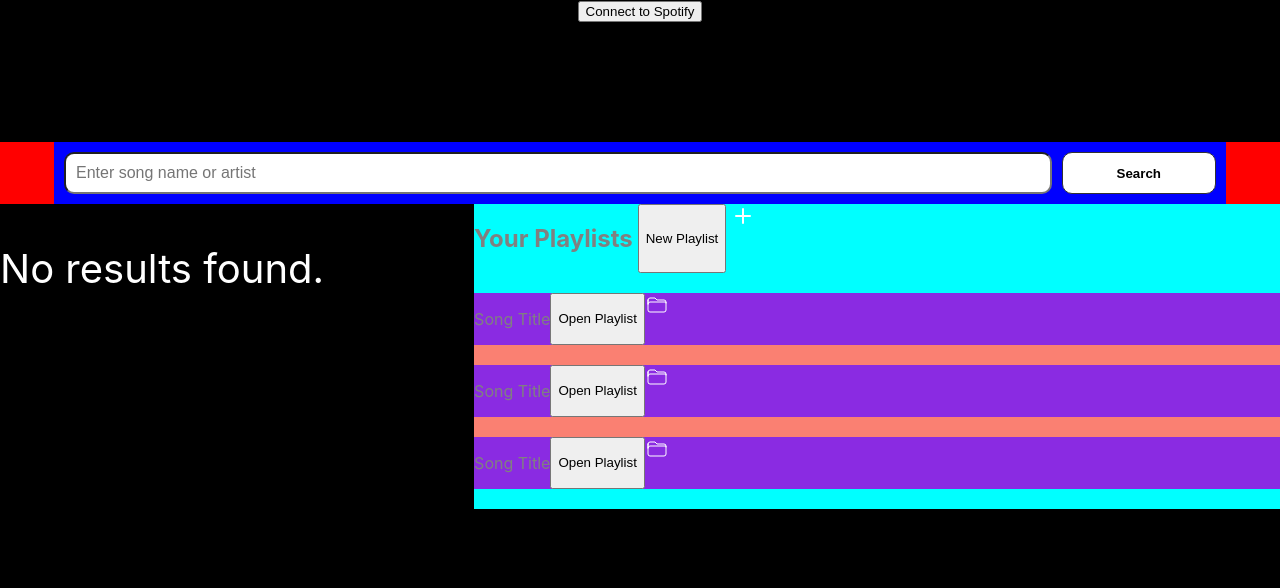
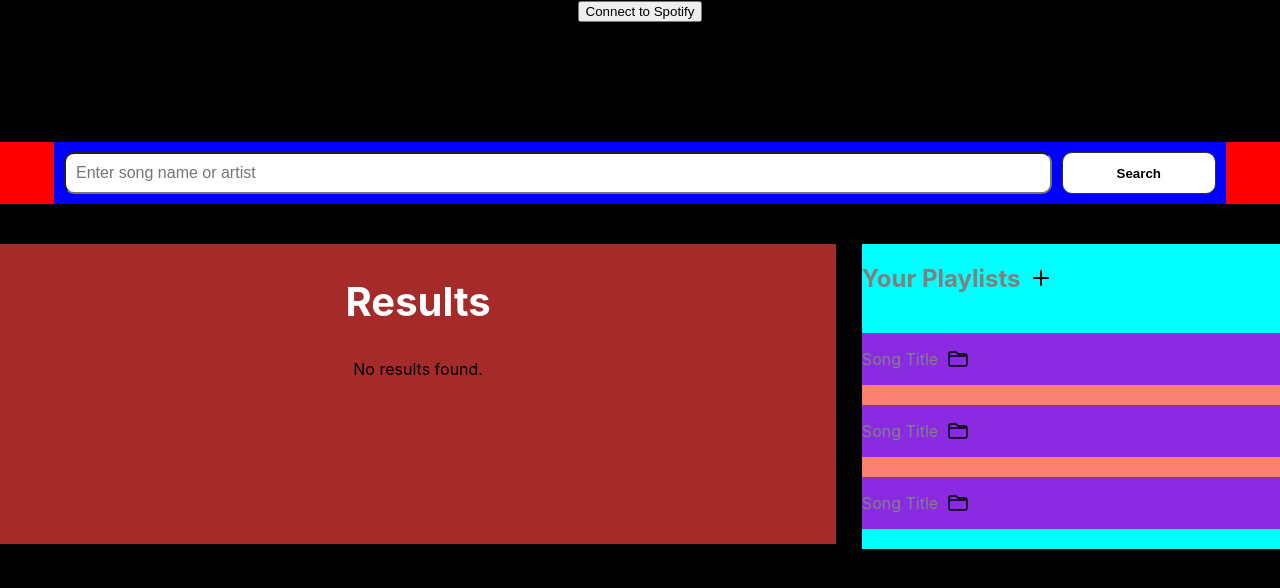
Before and after one commit to fivefootwan/playlistapp_practice, a React (Create React App) app: page / in a window 1280 px wide. Shown: the top 588 px of the page. Built offline with nearby package versions, Linux system fonts and the light colour scheme.

Commit message:
Finished the frame and layout of Playlist

```diff
--- a/src/App.css
+++ b/src/App.css
@@ -27,7 +27,7 @@
   display: flex;
   justify-content: space-between;
   align-items: flex-start;
-  gap: 150px; /* space between columns */
+  gap: 2%; /* space between columns */
 }
 .App-link {
   color: #61dafb;
--- a/src/assets/Icons.js
+++ b/src/assets/Icons.js
@@ -13,7 +13,7 @@ export function PlusIcon({ onClick }) {
       >
         <path
           d="M12 5v14M5 12h14"
-          stroke="white"
+          stroke="black"
           strokeWidth="2"
           strokeLinecap="round"
           strokeLinejoin="round"
@@ -22,7 +22,7 @@ export function PlusIcon({ onClick }) {
     );
   }
 
-export function OpenIcon({ size = 24, color = "white", onClick }) {
+export function OpenIcon({ size = 24, color = "black", onClick }) {
     return (
       <svg
         onClick={onClick}
@@ -37,7 +37,7 @@ export function OpenIcon({ size = 24, color = "white", onClick }) {
         <path
           strokeLinecap="round"
           strokeLinejoin="round"
-          strokeWidth={1}
+          strokeWidth={1.5}
           d="M3 7a2 2 0 012-2h5l2 2h7a2 2 0 012 2v1M3 7v10a2 2 0 002 2h14a2 2 0 002-2V9H5a2 2 0 00-2 2z"
         />
       </svg>
--- a/src/components/Playlist.module.css
+++ b/src/components/Playlist.module.css
@@ -1,4 +1,5 @@
 .PlaylistsContainer {
+    margin-top: 5vh;
     color:grey;
     text-align: left;
     background-color: aqua;
@@ -9,7 +10,8 @@
 }
 .PlaylistHeader {
     display: flex;
-    gap: 5px;
+    align-items: center;
+    gap: 2%;
 }
 
 .Playlists {
@@ -20,4 +22,6 @@
     display: flex;
     margin: 20px 0;
     background-color: blueviolet;
+    align-items: center;
+    gap: 2%;
 }
--- a/src/components/PlaylistManager.js
+++ b/src/components/PlaylistManager.js
@@ -10,7 +10,7 @@ function Playlist() {
 
             <div className={styles.PlaylistHeader}>
                 <h2>Your Playlists</h2>
-                <button className={styles.CreatePlaylist} type="button">New Playlist</button>
+                {/* <button className={styles.CreatePlaylist} type="button">New Playlist</button> */}
                 <PlusIcon onClick={() => console.log("Plus clicked!")} />
             </div>
 
@@ -18,19 +18,19 @@ function Playlist() {
             <div className={styles.Playlists}>
                 <div className={styles.Playlist}>
                     <p>Song Title</p>
-                    <button className={styles.OpenPlaylist} type="button">Open Playlist</button>
+                    {/* <button className={styles.OpenPlaylist} type="button">Open Playlist</button> */}
                     <OpenIcon onClick={() => console.log("Plus clicked!")} />
                 </div>
 
                 <div className={styles.Playlist}>
                     <p>Song Title</p>
-                    <button className={styles.OpenPlaylist} type="button">Open Playlist</button>
+                    {/* <button className={styles.OpenPlaylist} type="button">Open Playlist</button> */}
                     <OpenIcon onClick={() => console.log("Plus clicked!")} />
                 </div>
 
                 <div className={styles.Playlist}>
-                    <p>Song Title</p>
-                    <button className={styles.OpenPlaylist} type="button">Open Playlist</button>
+                <p>Song Title</p>
+                    {/* <button className={styles.OpenPlaylist} type="button">Open Playlist</button> */}
                     <OpenIcon onClick={() => console.log("Plus clicked!")} />
                 </div>
 
--- a/src/components/SearchResult.js
+++ b/src/components/SearchResult.js
@@ -2,14 +2,14 @@ import React from 'react';
 import styles from './SearchResult.module.css';
 
 function SearchResult({ tracks }) {
-  if (!tracks || tracks.length === 0) {
-    return <p className={styles.ResultTitle}>No results found.</p>;
-  }
+  return (
+    <div className={styles.Result}> {/* ✅ Always render container to keep layout consistent */}
+      <h2 className={styles.ResultTitle}>Results</h2>
 
-  return (
-    <div className={styles.Result}>
-      <h2 className={styles.ResultTitle}>Results</h2>
-      {tracks.map(track => (
+      {(!tracks || tracks.length === 0) ? ( // ✅ Conditional content rendering only
+        <p>No results found.</p>            // ✅ Instead of returning early, show message here
+      ) : (
+        tracks.map(track => (
           <div key={track.id} className={styles.Tracklist}>
             <span className={styles.SongTitle}>{track.name}</span>
             <span className={styles.ArtistName}>{track.artists[0].name}</span>
@@ -17,9 +17,11 @@ function SearchResult({ tracks }) {
             <button className={styles.AddToPlaylistButton}>Save to Playlist</button>
             <hr className={styles.Line} />
           </div>
-      ))}
+        ))
+      )}
     </div>
   );
 }
 
+
 export default SearchResult;
--- a/src/components/SearchResult.module.css
+++ b/src/components/SearchResult.module.css
@@ -5,6 +5,7 @@
     /* margin-left: 0;
     margin-right: auto;*/
     flex: 2;
+    min-height: 300px;
   }
 
 .Tracklist{
```
Lines whose indentation alone changed are shown as unchanged.
